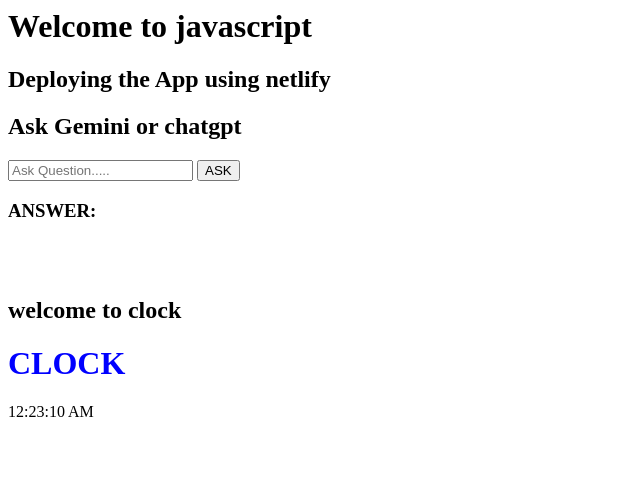
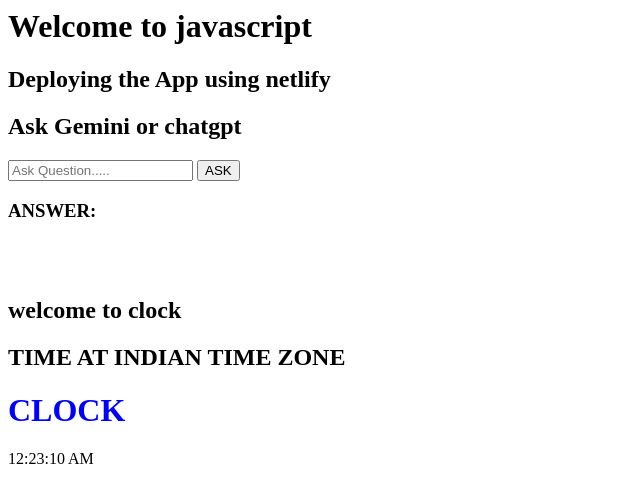
Before and after one commit to syedirshad530/master-syed, a plain HTML site: page index.html in a window 1280 px wide. Shown: the whole page, without its empty margins (0-640 px from the left). Drawn offline with Linux system fonts and the light colour scheme.

Commit message:
added new h tag

```diff
--- a/index.html
+++ b/index.html
@@ -13,6 +13,8 @@
 <h3>ANSWER:</h3> <br>
 <br>
 <h2>welcome to clock</h2>
+<h2>TIME AT INDIAN TIME ZONE</h2>
+
 
  <h1 style="color: blue;">CLOCK</h1>
 
```
